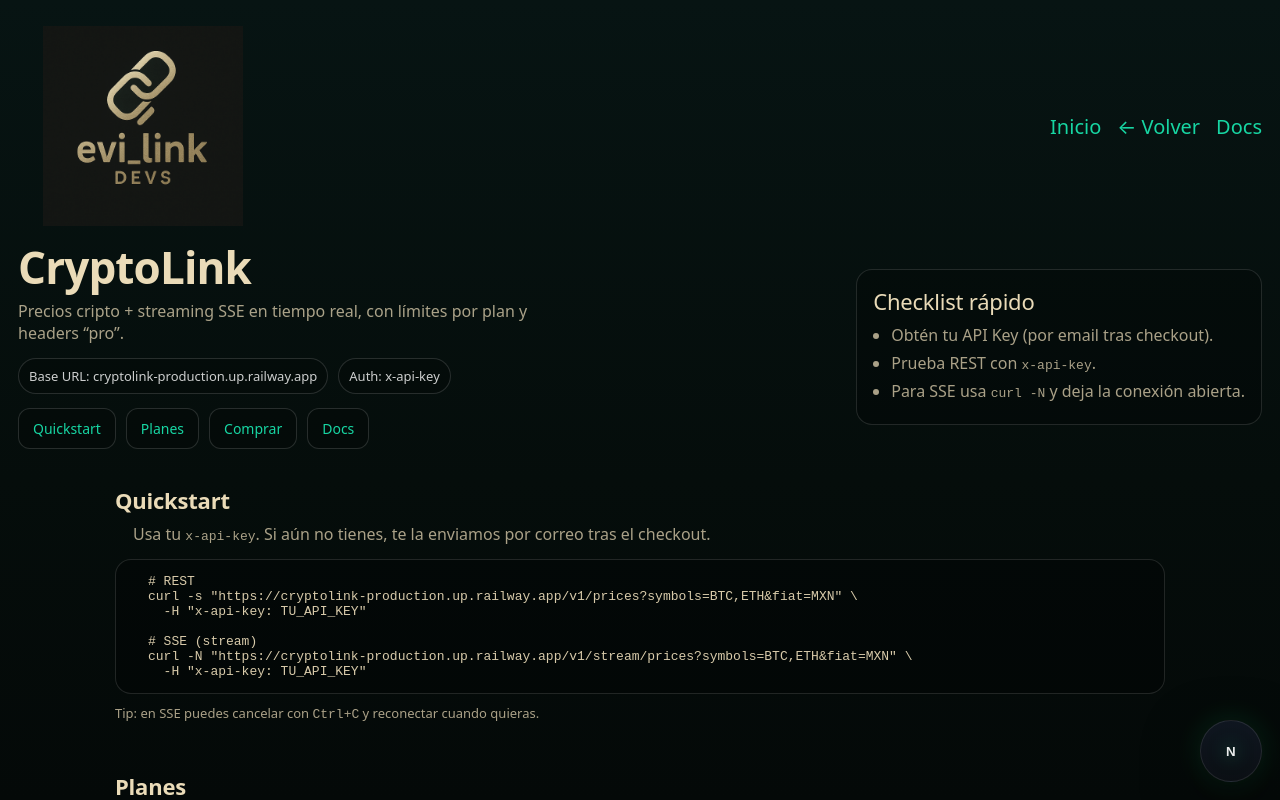
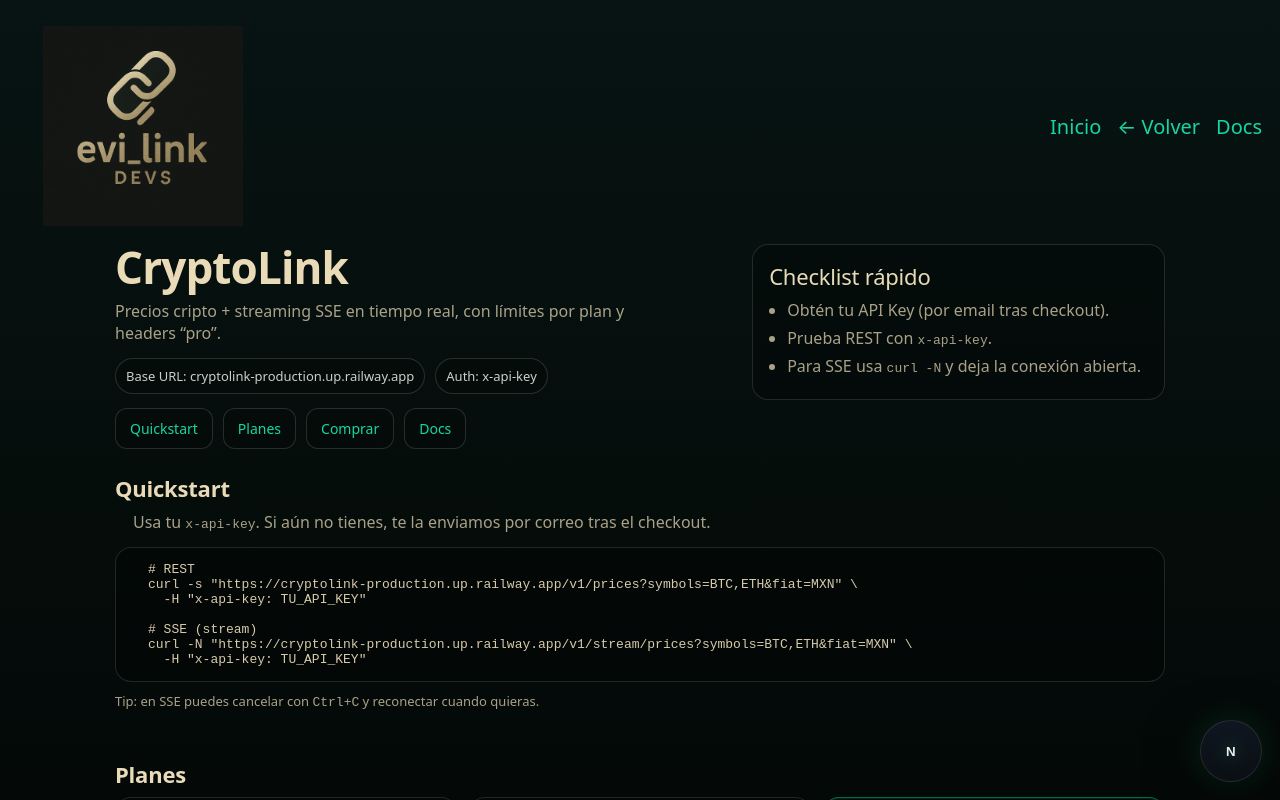
Before and after one commit to IanMartin16/evilink, a Next.js app: page /products/cryptolink in a window 1280 px wide. Shown: the top 800 px of the page. Built offline with nearby package versions, Linux system fonts and the light colour scheme.

Commit message:
Add some visual effects

```diff
--- a/app/products/cryptolink/page.tsx
+++ b/app/products/cryptolink/page.tsx
@@ -74,7 +74,7 @@ export default function CryptoLinkPage() {
       </header>
 
       {/* HERO (ya NO usa className="page") */}
-      <section className="nav">
+      <section className={styles.hero}>
         <div className={styles.heroLeft}>
           <PurchaseStatusBanner />
 
```
Also changed, not shown: app/page.tsx (indentation only).
